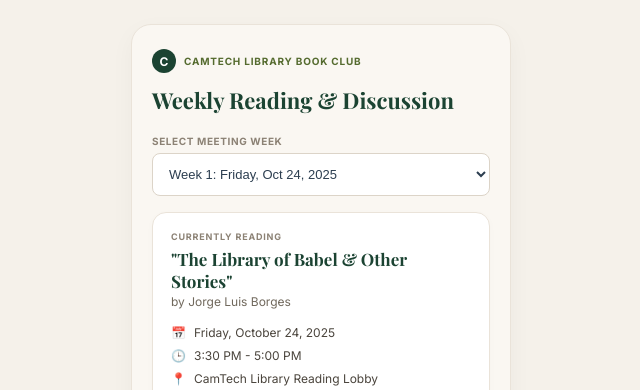
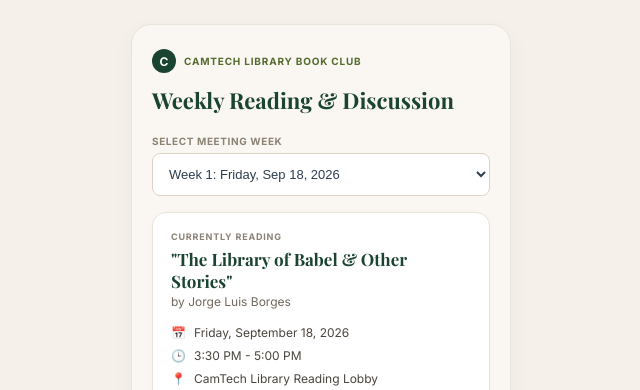
Before and after one commit to camtechlibrary/camtech-bookclub, a plain HTML site: page index.html in a window 1280 px wide. Shown: the top 390 px of the page, 319-959 px from the left. Drawn offline with nearby package versions, Linux system fonts and the light colour scheme; a script that the page names is missing.

Commit message:
Update index.html

```diff
--- a/index.html
+++ b/index.html
@@ -103,9 +103,10 @@
         <div class="form-group">
             <label for="meetingWeek">SELECT MEETING WEEK</label>
             <select id="meetingWeek">
-                <option value="Friday, October 24, 2025">Week 1: Friday, Oct 24, 2025</option>
-                <option value="Friday, October 31, 2025">Week 2: Friday, Oct 31, 2025</option>
-                <option value="Friday, November 07, 2025">Week 3: Friday, Nov 07, 2025</option>
+                <option value="Friday, September 18, 2026">Week 1: Friday, Sep 18, 2026</option>
+                <option value="Friday, September 25, 2026">Week 2: Friday, Sep 25, 2026</option>
+                <option value="Friday, October 02, 2026">Week 3: Friday, Oct 02, 2026</option>
+                <option value="Friday, October 09, 2026">Week 4: Friday, Oct 09, 2026</option>
             </select>
         </div>
 
@@ -114,7 +115,7 @@
             <div class="book-title">"The Library of Babel & Other Stories"</div>
             <div class="book-author">by Jorge Luis Borges</div>
 
-            <div class="meta-item">📅 <span id="displayDate">Friday, October 24, 2025</span></div>
+            <div class="meta-item">📅 <span id="displayDate">Friday, September 18, 2026</span></div>
             <div class="meta-item">🕒 <span>3:30 PM - 5:00 PM</span></div>
             <div class="meta-item">📍 <span>CamTech Library Reading Lobby</span></div>
         </div>
```
